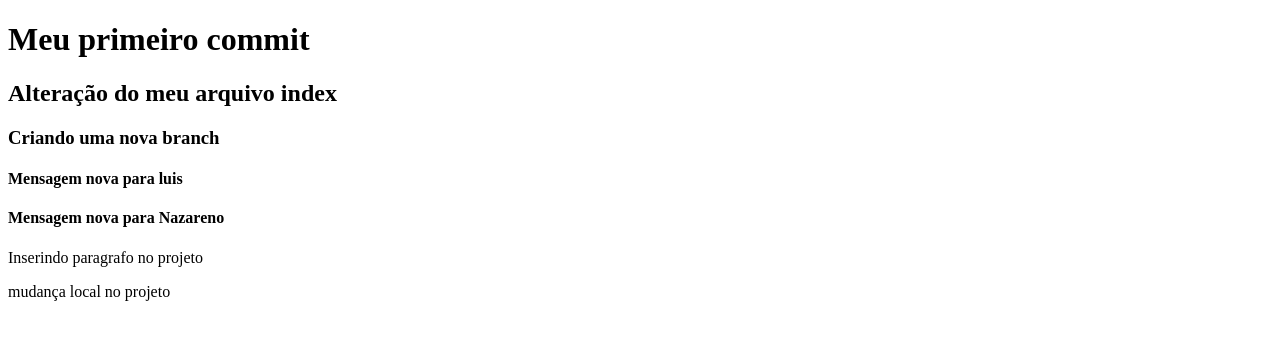
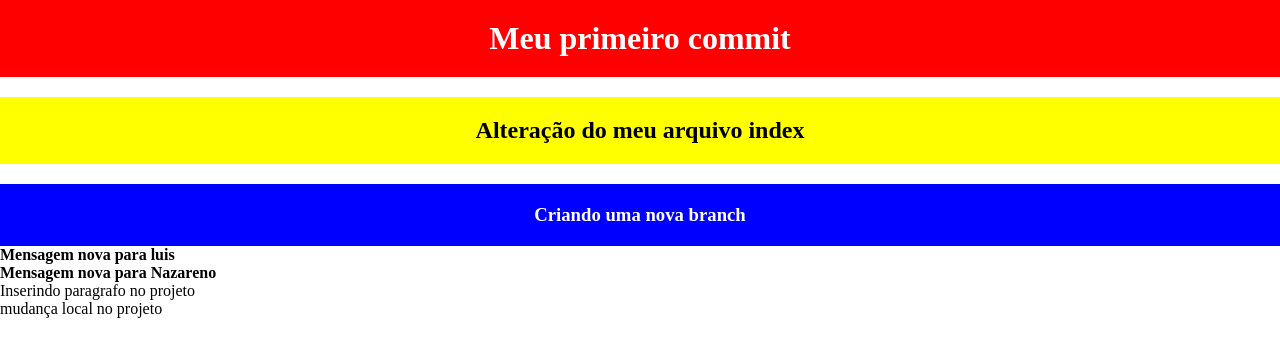
Before and after one commit to nazareno1962/teste_git_nazareno, a plain HTML site: page index.html in a window 1280 px wide. Drawn offline with Linux system fonts and the light colour scheme.

Commit message:
Adição de cores no CSS

```diff
--- a/index.html
+++ b/index.html
@@ -4,6 +4,7 @@
     <meta charset="UTF-8">
     <meta name="viewport" content="width=device-width, initial-scale=1.0">
     <title>Document</title>
+    <link rel="stylesheet" href="style.css">
 </head>
 </body>
     <h1>Meu primeiro commit</h1>
@@ -17,6 +18,7 @@
 
     <p>Inserindo paragrafo no projeto</p>
 
+
     <p>mudança local no projeto</p>
 <body>
 </html>
--- /dev/null
+++ b/style.css
@@ -0,0 +1,28 @@
+* {
+    margin: 0;
+    padding: 0;
+
+}
+
+h1 {
+    background-color: red;
+    color: white;
+    text-align: center;
+    padding: 20px;
+    margin-bottom: 20px;
+}
+
+h2 {
+    background-color: yellow;
+    text-align: center;
+    font-weight: bolder;
+    padding: 20px;
+    margin-bottom: 20px;
+}
+
+h3 {
+    background-color: blue;
+    color: white;
+    text-align: center;
+    padding: 20px;
+}
```
